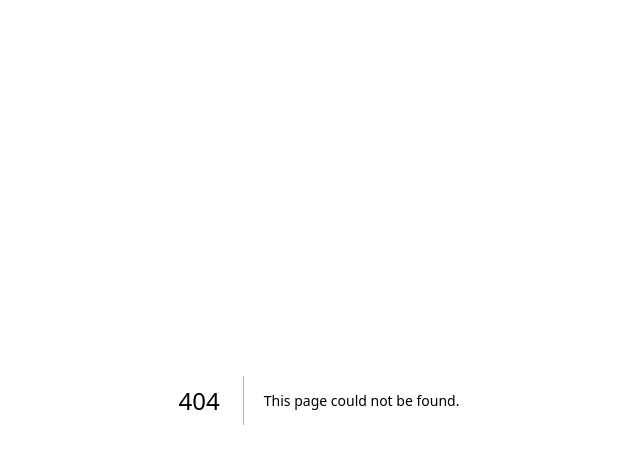
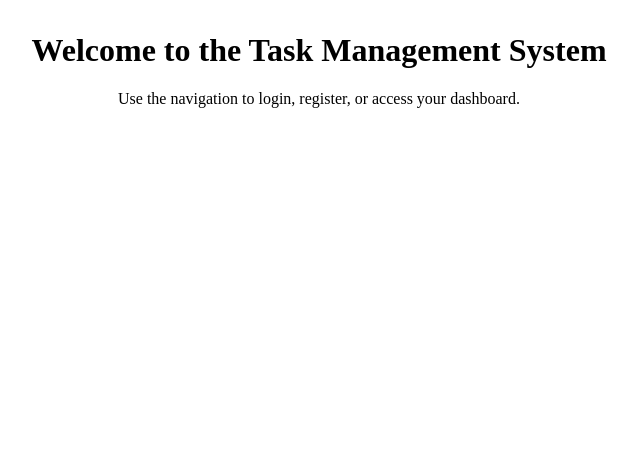
Before and after one commit to sarnithaad/Task-Management-System, a Next.js app in the folder frontend/: page / in a window 1280 px wide. Before the commit this address had no page. Shown: the top 464 px of the page, without its empty margins (321-961 px from the left). Built offline with nearby package versions, Linux system fonts and the light colour scheme.

Commit message:
initial commit

```diff
--- /dev/null
+++ b/frontend/pages/index.js
@@ -0,0 +1,12 @@
+// frontend/pages/index.js
+
+export default function Home() {
+  return (
+    <div style={{ textAlign: "center", marginTop: "2rem" }}>
+      <h1>Welcome to the Task Management System</h1>
+      <p>
+        Use the navigation to login, register, or access your dashboard.
+      </p>
+    </div>
+  );
+}
```
